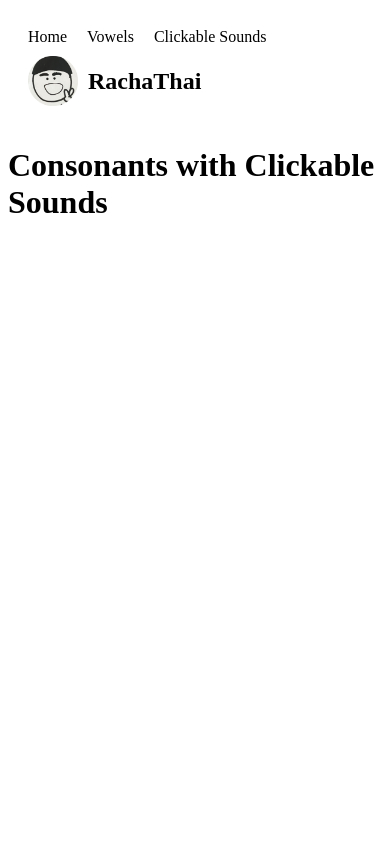
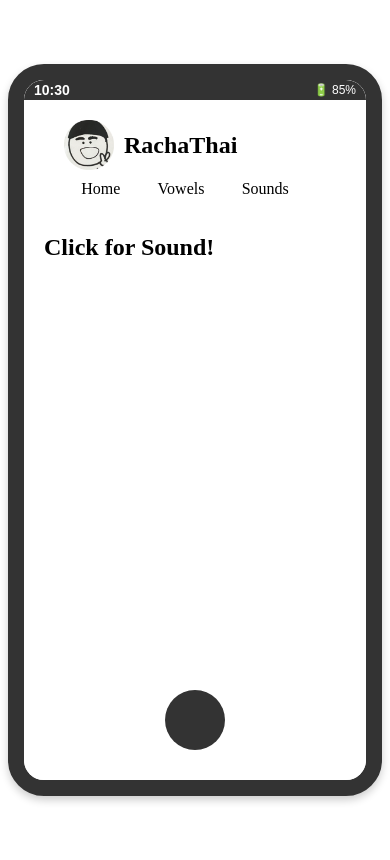
Before and after one commit to watanaprasit/RachaThai, a Django app: page /consonant-sounds in a window 390 px wide. Before the commit the page ends 213 px from the top, so only its background shows below. Run offline with Django 5.2, Linux system fonts and the light colour scheme; data that the repository does not hold is empty.

Commit message:
place all components into iPhone view

```diff
--- a/thai_words/static/styles.css
+++ b/thai_words/static/styles.css
@@ -1,11 +1,14 @@
 /* Basic styling for the header and navigation */
 .header-container {
-    text-align: left;
+    display: flex;
+    flex-direction: column;  /* Stack logo and nav vertically */
     padding: 20px;
+    width: 100%;
+    box-sizing: border-box;
 }
 
 .top-nav {
-    margin-bottom: 10px;  /* Adds space between nav and logo */
+    margin-top: 10px;  /* Adds space between nav and logo */
 }
 
 .top-nav ul {
@@ -13,6 +16,8 @@
     padding: 0;
     margin: 0;
     display: flex;  /* Makes the list items display in a row */
+    justify-content: space-evenly;  /* Distribute links evenly */
+    width: 100%;
 }
 
 .top-nav li {
@@ -42,30 +47,163 @@
     margin-left: 10px;
 }
 
+/* iPhone status bar */
+.iphone-status-bar {
+    position: absolute;
+    top: 0;
+    left: 0;
+    right: 0;
+    height: 20px;  /* Height of the status bar */
+    display: flex;
+    justify-content: space-between;
+    align-items: center;
+    padding: 0 10px;
+    background-color: #333;
+    color: white;
+    font-size: 12px;
+    font-family: Arial, sans-serif;
+    z-index: 10;
+}
+
+/* Left side (Clock) */
+.clock {
+    font-size: 14px;
+    font-weight: bold;
+}
+
+/* Right side (Date and Battery) */
+.status-right {
+    display: flex;
+    align-items: center;
+}
+
+.date {
+    margin-right: 10px;
+    font-size: 12px;
+}
+
+.battery {
+    font-size: 12px;
+}
+
+
+
+/* Consonant Grid Layout */
 .consonant-list {
-    display: flex;
-    flex-wrap: wrap;
+    display: grid;  /* Use CSS grid for responsive layout */
+    grid-template-columns: repeat(3, 1fr);  /* 3 columns by default */
+    gap: 10px;  /* Space between grid items */
+    margin: 20px 0;
+    padding: 0 20px;
 }
 
 .consonant-item {
-    margin-right: 20px;
-    margin-bottom: 20px;
+    display: flex;
+    justify-content: center;
+    align-items: center;
+    background: #f0f0f0;  /* Background for each card */
+    padding: 20px;
+    border-radius: 8px;
+    box-shadow: 0 2px 4px rgba(0, 0, 0, 0.1);
+    cursor: pointer;
+    transition: transform 0.2s ease, background 0.3s;
+    height: 120px;  /* Adjust card height */
     text-align: center;
 }
 
 .letter {
-    font-size: 300px;  /* Make the letter much bigger */
-    font-weight: bold;  /* Optional: make the letter bold */
-    cursor: pointer;  /* Indicate that it's clickable */
-    transition: transform 0.2s ease-in-out;  /* Add smooth scale effect */
+    font-size: 4rem;  /* Adjust font size for letters */
+    font-weight: bold;
+    cursor: pointer;
 }
 
-.letter:hover {
-    transform: scale(1.2);  /* Slightly increase the size on hover */
-    color: #007bff;  /* Optional: change color on hover */
+.consonant-item:hover {
+    transform: scale(1.1);  /* Slight scale effect on hover */
+    background: #007bff;  /* Background color change on hover */
 }
 
+.consonant-item:hover .letter {
+    color: white;  /* Change letter color on hover */
+}
 
+/* Audio styling */
 .audio audio {
     width: 100%;
 }
+
+/* Centering the iPhone container */
+.iphone-container {
+    display: flex;
+    justify-content: center;
+    align-items: center;
+    height: 100vh;
+}
+
+/* iPhone styling */
+.iphone {
+    width: 375px;
+    height: 700px;
+    background: #f0f0f0;
+    border-radius: 36px;
+    border: 16px solid #333;
+    box-shadow: 0 4px 8px rgba(0, 0, 0, 0.2);
+    position: relative;
+    overflow: hidden;
+}
+
+/* iPhone screen */
+.iphone-screen {
+    width: 100%;
+    height: 100%;
+    background: white;
+    padding: 20px;
+    box-sizing: border-box;
+    overflow-y: auto; /* Make the content scrollable */
+    font-size: 16px; /* Default font size */
+}
+
+/* Scrollbar styling */
+.iphone-screen::-webkit-scrollbar {
+    width: 8px;
+}
+
+.iphone-screen::-webkit-scrollbar-thumb {
+    background-color: #ccc;
+    border-radius: 10px;
+}
+
+/* Adjust font size based on screen width for better responsiveness */
+@media (max-width: 768px) {
+    .iphone-screen {
+        font-size: 14px; /* Slightly smaller font on smaller screens */
+    }
+
+    /* 2 columns for consonant list */
+    .consonant-list {
+        grid-template-columns: repeat(2, 1fr);
+    }
+}
+
+@media (max-width: 480px) {
+    .iphone-screen {
+        font-size: 12px; /* Even smaller font on very small screens */
+    }
+
+    /* 1 column for consonant list on very small screens */
+    .consonant-list {
+        grid-template-columns: repeat(1, 1fr);
+    }
+}
+
+/* Optional: Add an iPhone button (home button) */
+.iphone::before {
+    content: "";
+    position: absolute;
+    bottom: 30px;
+    left: 50%;
+    transform: translateX(-50%);
+    width: 60px;
+    height: 60px;
+    border-radius: 50%;
+    background: #333;
+}
--- a/thai_words/templates/_base.html
+++ b/thai_words/templates/_base.html
@@ -9,26 +9,43 @@
     <link rel="stylesheet" href="{% static 'styles.css' %}">
 </head>
 <body>
+    <!-- Main content inside iPhone screen container -->
+    <main class="iphone-container">
+        <div class="iphone">
+            <div class="iphone-screen">
+                <!-- iPhone Status Bar -->
+                <div class="iphone-status-bar">
+                    <!-- Left side (Clock) -->
+                    <div class="clock">10:30</div>
+                    <!-- Right side (Battery) -->
+                    <div class="status-right">
+                        <div class="battery">
+                            <span>🔋 85%</span>
+                        </div>
+                    </div>
+                </div>
+
+                <!-- Header Section: Logo and Navigation -->
                 <header class="header-container">
-        <!-- Navigation links above the logo -->
+                    <!-- Logo and title -->
+                    <div class="logo-container">
+                        <img src="{% static 'RachaThaiLogo.png' %}" alt="Logo" class="logo">
+                        <div class="logo-title">RachaThai</div>
+                    </div>
+                    <!-- Navigation links -->
                     <nav class="top-nav">
                         <ul>
                             <li><a href="{% url 'home' %}">Home</a></li>
                             <li><a href="{% url 'vowels' %}">Vowels</a></li>
-                <li><a href="{% url 'consonant-sounds' %}">Clickable Sounds</a></li>
+                            <li><a href="{% url 'consonant-sounds' %}">Sounds</a></li>
                         </ul>
                     </nav>
-
-        <!-- Logo and title below the navigation -->
-        <div class="logo-container">
-            <img src="{% static 'RachaThaiLogo.png' %}" alt="Logo" class="logo">
-            <div class="logo-title">RachaThai</div>
-        </div>
                 </header>
 
-    <!-- The content of the page will go here -->
-    <main>
+                <!-- Page-specific content -->
                 {% block content %}{% endblock %}
+            </div>
+        </div>
     </main>
 </body>
 </html>
--- a/thai_words/templates/consonant-sounds.html
+++ b/thai_words/templates/consonant-sounds.html
@@ -1,13 +1,12 @@
 {% extends '_base.html' %}
 
 {% block content %}
-    <h1>Consonants with Clickable Sounds</h1>
+    <h1>Click for Sound!</h1>
     <div class="consonant-list">
         {% for consonant in consonants %}
-            <div class="consonant-item">
-                <!-- Clickable letter -->
-                <span class="letter"
-                      data-audio="{{ consonant.audio_pronunciation.url }}">
+            <div class="consonant-item" data-audio="{{ consonant.audio_pronunciation.url }}">
+                <!-- The clickable card with letter -->
+                <span class="letter">
                     {{ consonant.letter }}
                 </span>
             </div>
@@ -15,10 +14,10 @@
     </div>
 
     <script>
-        // JavaScript to play audio when consonant letter is clicked
-        document.querySelectorAll('.letter').forEach(function(letterElement) {
-            letterElement.addEventListener('click', function() {
-                var audioUrl = letterElement.getAttribute('data-audio');
+        // JavaScript to play audio when consonant card is clicked
+        document.querySelectorAll('.consonant-item').forEach(function(item) {
+            item.addEventListener('click', function() {
+                var audioUrl = item.getAttribute('data-audio');
                 var audio = new Audio(audioUrl);
                 audio.play();
             });
--- a/thai_words/templates/each.html
+++ b/thai_words/templates/each.html
@@ -12,8 +12,6 @@
     <p>How to say: {{ consonant.rtgs }}</p>
     <p>Meaning: {{ consonant.meaning }}</p>
 
-
-
     <!-- Hidden Audio element -->
     <audio id="audioPronunciation">
         <source src="{{ consonant.audio_pronunciation.url }}" type="audio/mpeg">
@@ -27,5 +25,4 @@
             audio.play();  // Play the audio
         }
     </script>
-
 {% endblock %}
--- a/thai_words/templates/vowels.html
+++ b/thai_words/templates/vowels.html
@@ -1,7 +1,7 @@
 {% extends '_base.html' %}
 
 {% block content %}
-    <h1>Thai Vowels - Long (First 8) and Short (Next 8)</h1>
+    <h1>Thai Vowels</h1>
 
     <h2>Long Vowels (First 8)</h2>
     <ol>
```
Also changed, not shown: thai_words/templates/home.html (line endings or trailing spaces). Lines whose indentation alone changed are shown as unchanged.
